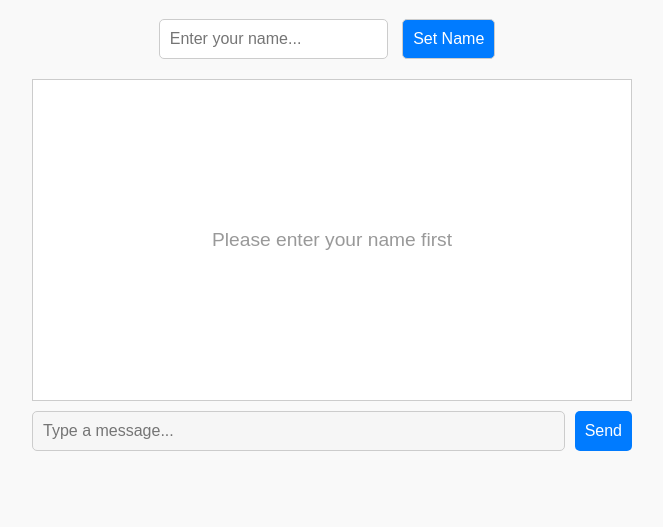
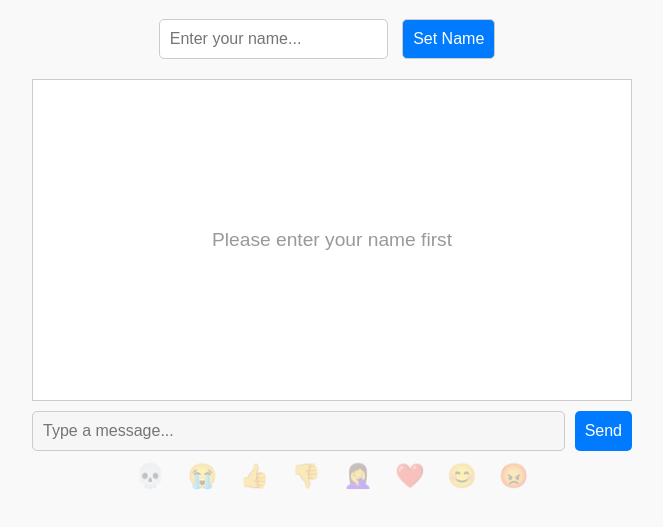
Before and after one commit to sharpkeen/chatapp, a plain HTML site: page index.html in a window 1280 px wide. Shown: the part 61-588 px from the top of the page, without its empty margins (308-971 px from the left). Drawn offline with Linux system fonts and the light colour scheme.

Commit message:
Update index.html

```diff
--- a/index.html
+++ b/index.html
@@ -139,6 +139,24 @@
         #notification.error {
             background-color: #dc3545;
         }
+
+       #emojiPicker {
+        display: flex;
+        justify-content: center;
+        gap: 10px;
+        margin-top: 10px;
+    }
+
+    .emoji-button {
+        font-size: 1.5rem;
+        border: none;
+        background: transparent;
+        cursor: pointer;
+    }
+
+    .emoji-button:hover {
+        transform: scale(1.2);
+    }
     </style>
 </head>
 
@@ -156,6 +174,18 @@
         <input id="message" type="text" placeholder="Type a message..." disabled />
         <button id="sendButton" disabled>Send</button>
     </div>
+  <div id="emojiPicker">
+    <button class="emoji-button" data-emoji="💀" disabled>💀</button>
+    <button class="emoji-button" data-emoji="😭" disabled>😭</button>
+    <button class="emoji-button" data-emoji="👍" disabled>👍</button>
+    <button class="emoji-button" data-emoji="👎" disabled>👎</button>
+    <button class="emoji-button" data-emoji="🤦‍♀️" disabled>🤦‍♀️</button>
+    <button class="emoji-button" data-emoji="❤️" disabled>❤️</button>
+    <button class="emoji-button" data-emoji="😊" disabled>😊</button>
+    <button class="emoji-button" data-emoji="😡" disabled>😡</button>
+</div>
+
+
 
     <script type="module">
         import {initializeApp} from "https://www.gstatic.com/firebasejs/9.15.0/firebase-app.js";
@@ -192,6 +222,18 @@
             }, 3000);
         }
 
+      document.getElementById("emojiPicker").addEventListener("click", (event) => {
+    const button = event.target;
+    if (button.classList.contains("emoji-button")) {
+        const emoji = button.getAttribute("data-emoji");
+        if (emoji) {
+            // Add the emoji to the input box value
+            messageInput.value += emoji;
+        }
+    }
+});
+
+
         nameButton.addEventListener("click", () => {
     userName = nameInput.value.trim();
     if (userName) {
@@ -200,12 +242,16 @@
         messageInput.disabled = false;
         sendButton.disabled = false;
         placeholderDiv.style.display = "none";
+        // Enable emoji buttons
+        const emojiButtons = document.querySelectorAll("#emojiPicker .emoji-button");
+        emojiButtons.forEach(button => button.disabled = false);
         showNotification(`Welcome, ${userName}!`);
         loadMessages();
     } else {
         showNotification("Please enter a valid name.", true);
     }
 });
+
 
         sendButton.addEventListener("click", sendMessage);
 
```
Lines whose indentation alone changed are shown as unchanged.
